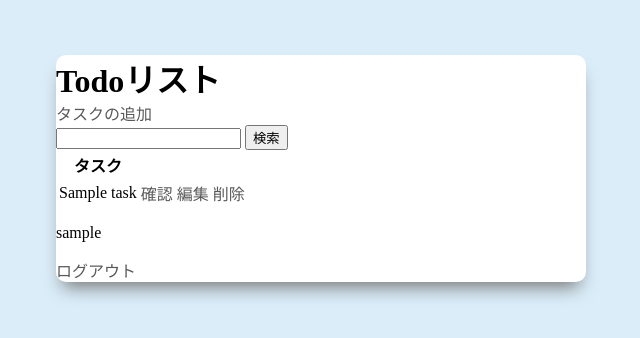
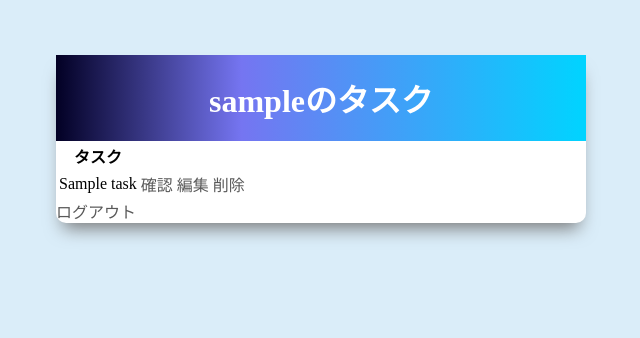
Before and after one commit to t-hirata74/django-todo-project, a Django app: page / in a window 1280 px wide. Shown: the top 338 px of the page, without its empty margins (319-959 px from the left). Run offline with Django 4.2, Linux system fonts and the light colour scheme; a user stored in the database is signed in; tables that the repository leaves empty hold one stand-in row (values such as "Sample post").

Commit message:
タスクのヘッダー部分のcssスタイリング

```diff
--- a/djangoTodoProject/todoapp/static/css/base.css
+++ b/djangoTodoProject/todoapp/static/css/base.css
@@ -20,3 +20,11 @@ a {
 h1 {
   margin: 0;
 }
+
+.header {
+  text-align: center;
+  padding: 20px 0;
+  background: rgb(2,0,36);
+  background: linear-gradient(90deg, rgba(2,0,36,1) 0%, rgba(117,117,241,1) 35%, rgba(94,136,244,1) 48%, rgba(45,175,250,1) 75%, rgba(0,212,255,1) 100%);
+  color: white;
+}
--- a/djangoTodoProject/todoapp/templates/todoapp/task_list.html
+++ b/djangoTodoProject/todoapp/templates/todoapp/task_list.html
@@ -1,13 +1,17 @@
 {% extends 'todoapp/base.html' %}
 {% block content %}
 
-<h1>Todoリスト</h1>
+<div class="header">
+  <h1>{{request.user}}のタスク</h1>
+</div>
+
+{% comment %} <h1>Todoリスト</h1>
 <a href="{% url 'create-task' %}">タスクの追加</a>
 
 <form method="GET">
   <input type="text" name="search" value={{search}}>
   <input type="submit" value="検索">
-</form>
+</form> {% endcomment %}
 
 <table>
   <tr>
@@ -25,7 +29,7 @@
 
 <div class="loginAndLogout">
 {% if request.user.is_authenticated %}
-<p>{{ request.user }}</p>
+{% comment %} <p>{{ request.user }}</p> {% endcomment %}
 <a href="{% url 'logout' %}">ログアウト</a>
 {% else %}
 <a href="{% url 'login' %}">ログイン</a>
```
